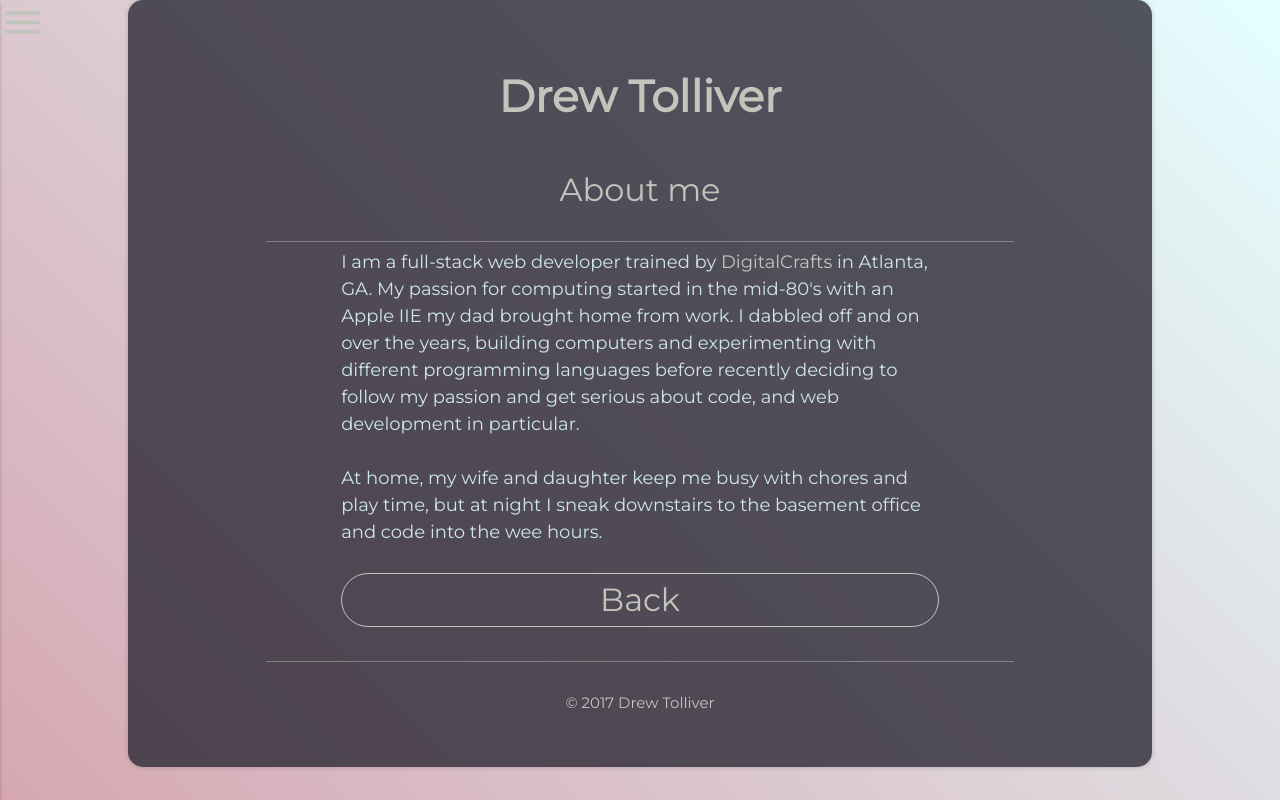
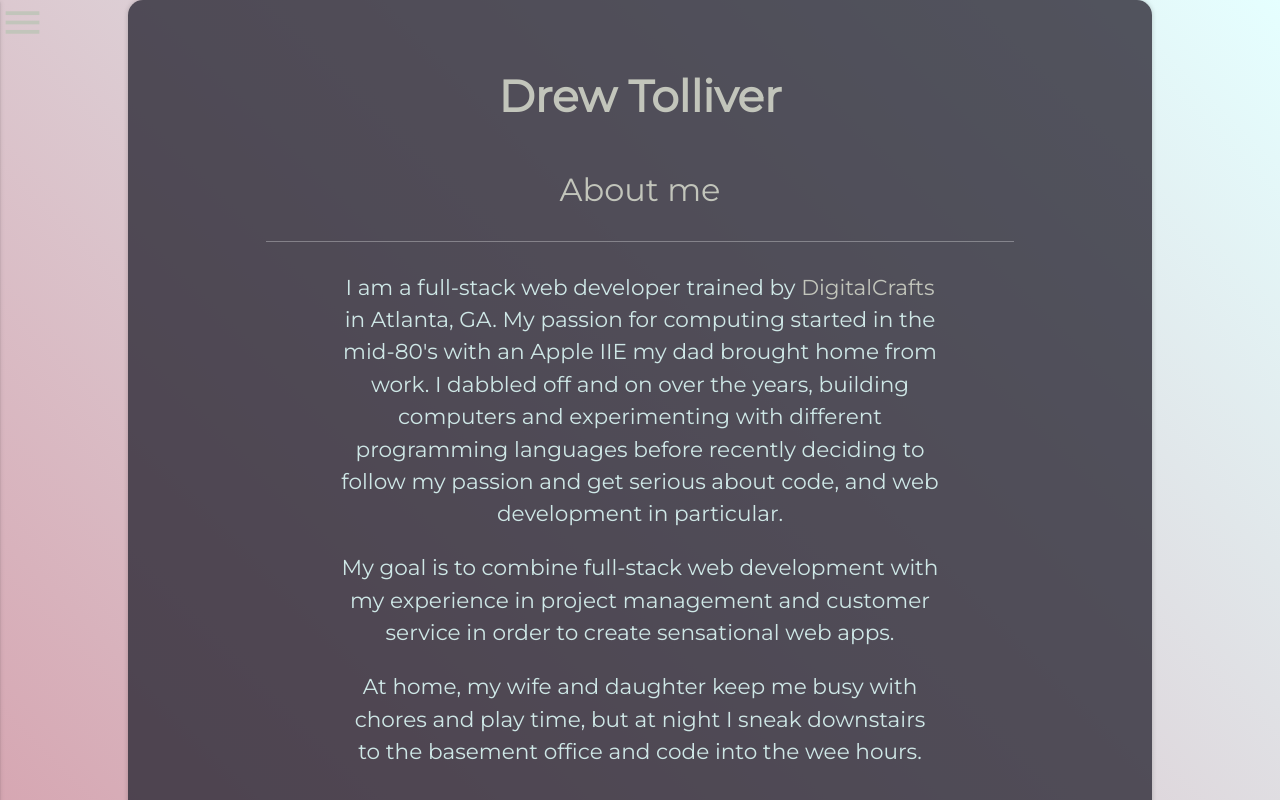
Before and after one commit to henaege/portfolio, a plain HTML site: page index.html in a window 1280 px wide. Both pictures are taken after a click on the element "About". Drawn offline with nearby package versions, Linux system fonts and the light colour scheme; files that its build step writes are made by us from their sources.

Commit message:
added to about section

```diff
--- a/index.html
+++ b/index.html
@@ -105,7 +105,10 @@
                 <hr class="hr"></hr>
                 <div class="nested box2">
                     <div></div>
-                    <div class="p">I am a full-stack web developer trained by <a href="http://www.digitalcrafts.com/">DigitalCrafts</a> in Atlanta, GA. My passion for computing started in the mid-80's with an Apple IIE my dad brought home from work. I dabbled off and on over the years, building computers and experimenting with different programming languages before recently deciding to follow my passion and get serious about code, and web development in particular.<br><br>At home, my wife and daughter keep me busy with chores and play time, but at night I sneak downstairs to the basement office and code into the wee hours.</div>
+                    <div class="p">
+                        <p>I am a full-stack web developer trained by <a href="http://www.digitalcrafts.com/">DigitalCrafts</a> in Atlanta, GA. My passion for computing started in the mid-80's with an Apple IIE my dad brought home from work. I dabbled off and on over the years, building computers and experimenting with different programming languages before recently deciding to follow my passion and get serious about code, and web development in particular.</p>
+                        <p>My goal is to combine full-stack web development with my experience in project management and customer service in order to create sensational web apps.</p>
+                        <p>At home, my wife and daughter keep me busy with chores and play time, but at night I sneak downstairs to the basement office and code into the wee hours.</p></div>
                     <div></div>
                 </div>
                 <div class="nested box2">
```
